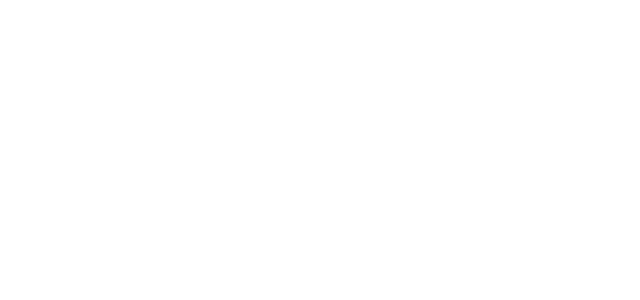
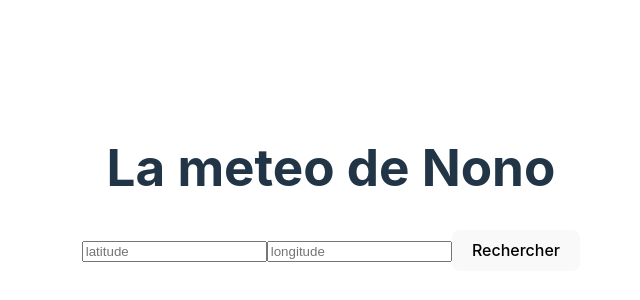
Before and after one commit to NolanCST/Application-Meteo, a React (Vite) app: page / in a window 1280 px wide. Shown: the part 212-512 px from the top of the page, without its empty margins (309-949 px from the left). Built offline with nearby package versions, Linux system fonts and the light colour scheme.

Commit message:
L'appli Meteo fonction avec lorsque l'on rentre la latitude et la longitude

```diff
--- a/src/App.jsx
+++ b/src/App.jsx
@@ -1,9 +1,46 @@
+import { useState } from "react";
 import "./App.css";
+import RenderMeteo from "./components/RenderMeteo";
 
 function App() {
+   const [meteo, setMeteo] = useState([]);
+   const [lat, setLat] = useState("");
+   const [long, setLong] = useState("");
+
+   const handleInputLat = (e) => {
+      setLat(e.target.value);
+   };
+
+   const handleInputLong = (e) => {
+      setLong(e.target.value);
+   };
+
+   const getMeteo = async () => {
+      const response = await fetch(`https://api.openweathermap.org/data/2.5/forecast?id=524901&lang=fr&lat=${lat}&lon=${long}&appid=282885f571a4a2f45b3c08ff172d69d1&units=metric`);
+      const data = await response.json();
+      console.log(data.list);
+      setMeteo(data.list);
+   };
+
+   const renderMeteo = () => {
+      return meteo?.map((element, index) => {
+         return (
+            <div key={index}>
+               <RenderMeteo hour={element.dt_txt} tempMin={element.main.temp_min} tempMax={element.main.temp_max} speedWind={element.wind.speed} description={element.weather[0].description} icon={element.weather[0].icon} />
+            </div>
+         );
+      });
+   };
+
    return (
       <>
-         <div></div>
+         <h1>La meteo de Nono</h1>
+         <div>
+            <input onChange={handleInputLat} type="text" placeholder="latitude" />
+            <input onChange={handleInputLong} type="text" placeholder="longitude" />
+            <button onClick={getMeteo}>Rechercher</button>
+            {renderMeteo()}
+         </div>
       </>
    );
 }
--- /dev/null
+++ b/src/components/RenderMeteo.jsx
@@ -0,0 +1,15 @@
+function RenderMeteo(props) {
+   const icon = `https://openweathermap.org/img/wn/${props.icon}@2x.png`;
+   const speedWind = `${props.speedWind}` * 1.6;
+   return (
+      <>
+         <div className="meteoContainer">
+            <p>
+               Horaire: {props.hour} | Temp Min: {props.tempMin}°C | Temp Max: {props.tempMax}°C | Vent: {speedWind.toFixed(2)} Km/H | Description: {props.description}
+            </p>
+            <img src={icon} />
+         </div>
+      </>
+   );
+}
+export default RenderMeteo;
```
Also changed, not shown: src/components/LocationUser.jsx (added, +32 -0 lines).
